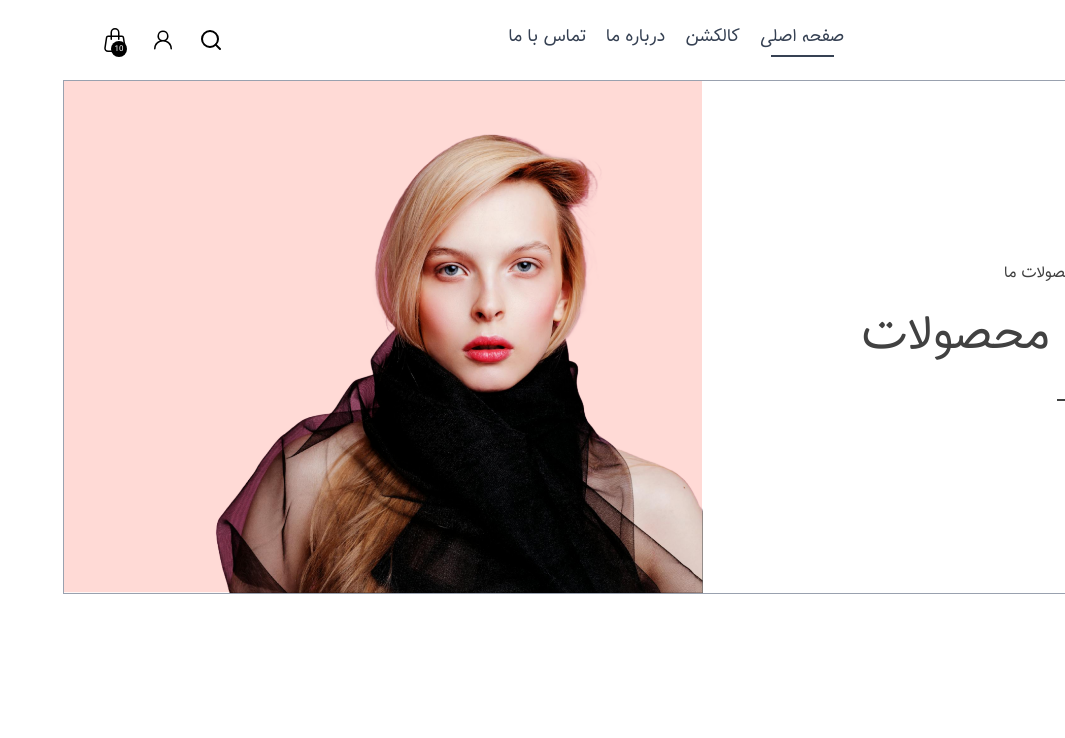
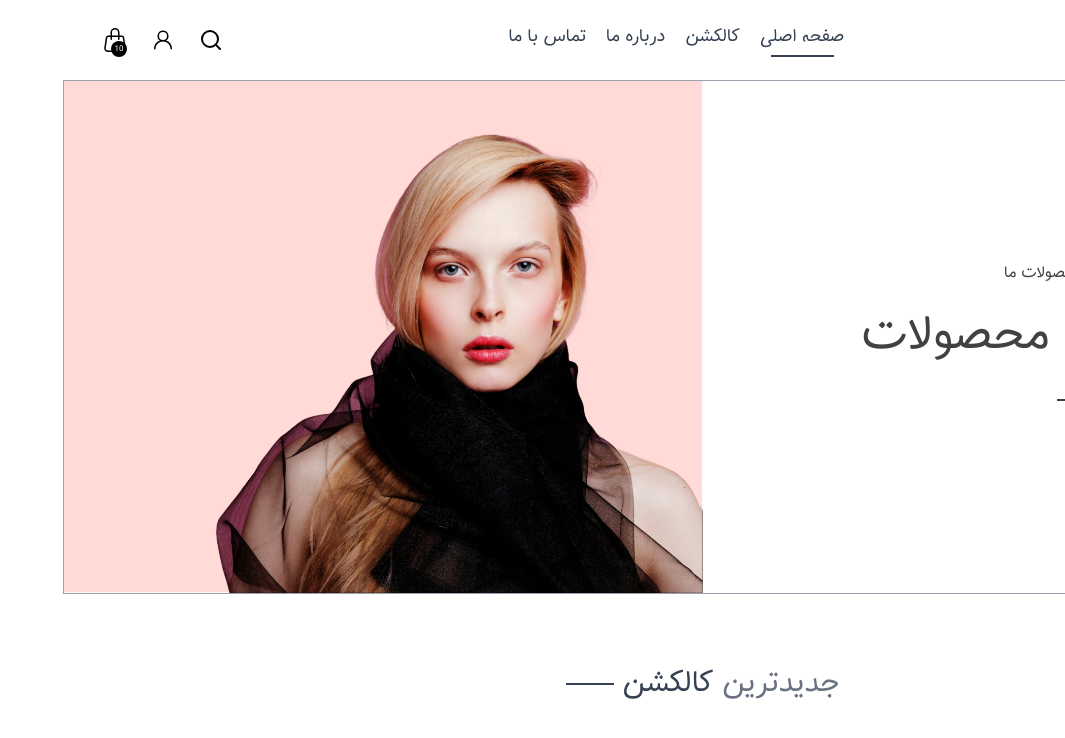
Before and after one commit to sani1426/next-project, a Next.js app: page / in a window 1280 px wide. Shown: the top 738 px of the page, without its empty margins (215-1280 px from the left). Built offline with nearby package versions, Linux system fonts and the light colour scheme.

Commit message:
update 2 files and create 1 file

```diff
--- a/components/main/LatestCollection.jsx
+++ b/components/main/LatestCollection.jsx
@@ -1,8 +1,11 @@
-
+import { products } from "../../assets/assets";
+import Title from "./Title";
 const LatestCollection = () => {
         return (
-                <div>
-                        hello
+                <div className="my-10">
+                        <div className="text-center py-8 text-3xl">
+                                <Title text1={"جدیدترین"} text2={"کالکشن"} />
+                        </div>
                 </div>
          );
 }
--- /dev/null
+++ b/components/main/Title.jsx
@@ -0,0 +1,12 @@
+
+
+const Title = ({text1 , text2}) => {
+        return (
+                <div className="inline-flex gap-2 items-center mb-3">
+                        <p className="text-gray-500">{text1} <span className="text-gray-700 font-medium">{text2}</span></p>
+                        <p className="w-8 sm:w-12 h-[1px] sm:h-0.5 bg-gray-700"></p>
+                </div>
+         );
+}
+
+export default Title;
--- a/components/shared/MobileMenu.jsx
+++ b/components/shared/MobileMenu.jsx
@@ -17,7 +17,7 @@ const MobileMenu = () => {
                         <div className="flex flex-col text-gray-600">
                                 <div onClick={()=> setVisible(false)} className="flex items-center gap-1 p-3 cursor-pointer">
                                         <IoIosArrowForward  className='text-2xl '/>
-                                        <p>back</p>
+                                        <p>بازگشت</p>
                                 </div>
                                 {
                                         navItems.map((item) => (
```
